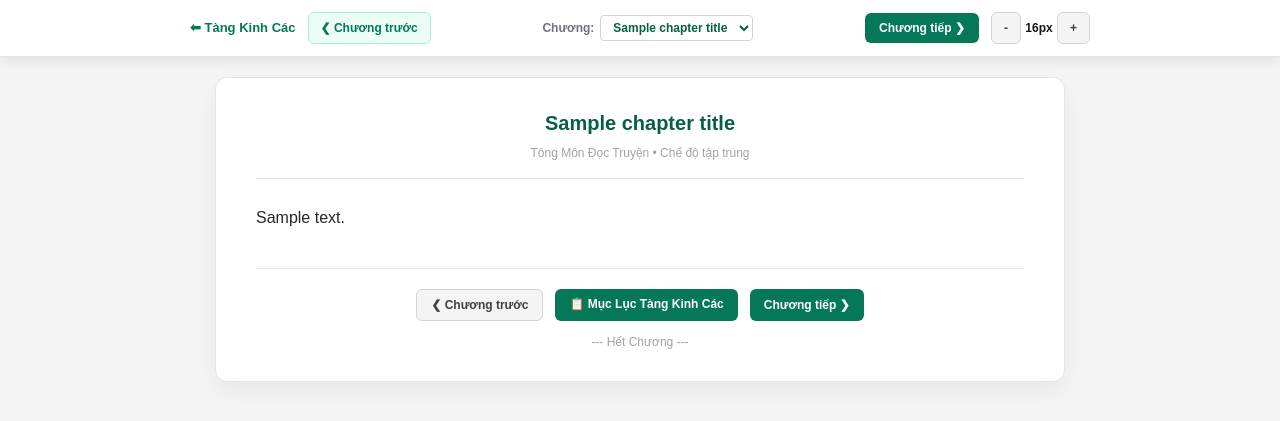
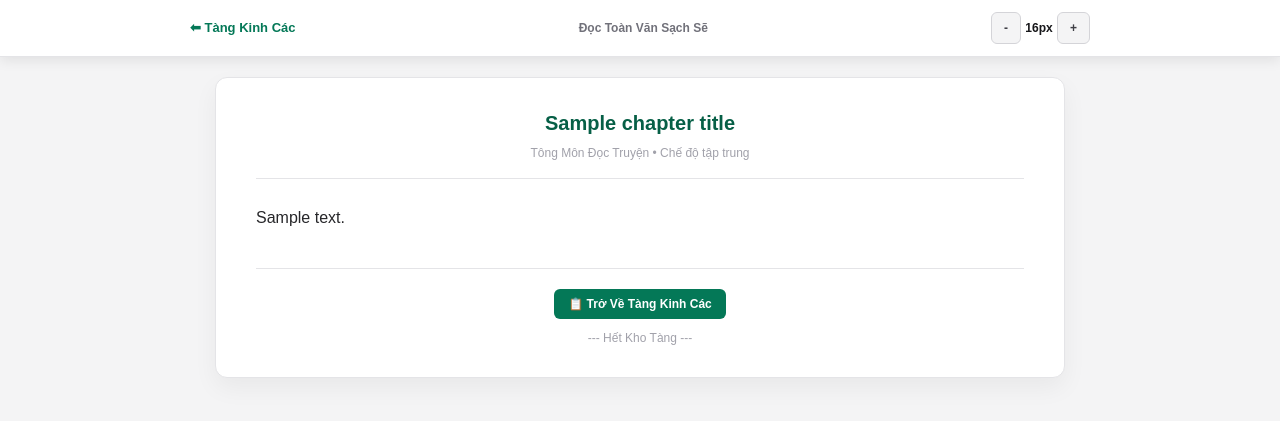
Before and after one commit to Thanh-art123/tts-appp, a Flask app: template templates/doc_truyen.html in a window 1280 px wide. Shown: the top 421 px of the page. Run offline with Flask 3, Linux system fonts and the light colour scheme; the template is opened without the code that fills it: most values are stand-ins (such as "Sample title", 1, 10 or a date in 2020); some libraries are stand-ins or nearby versions.

Commit message:
Update doc_truyen.html

```diff
--- a/templates/doc_truyen.html
+++ b/templates/doc_truyen.html
@@ -15,7 +15,6 @@
             padding: 0;
         }
 
-        /* THANH CÔNG CỤ CỐ ĐỊNH (STICKY) LUÔN HIỆN TRÊN CÙNG */
         .sticky-toolbar {
             position: sticky;
             top: 0;
@@ -86,31 +85,20 @@
 </head>
 <body>
 
-    <!-- THANH CÔNG CỤ CỐ ĐỊNH TRÊN ĐẦU -->
+    <!-- THANH CÔNG CỤ CỐ ĐỊNH -->
     <div class="sticky-toolbar">
         <div style="max-width: 900px; margin: 0 auto; display: flex; flex-wrap: wrap; justify-content: space-between; align-items: center; gap: 10px;">
             <div style="display: flex; align-items: center; gap: 12px;">
                 <a href="/tang-kinh-cac" style="font-weight: bold; color: #047857; text-decoration: none; font-size: 13px;">
                     ⬅ Tàng Kinh Các
                 </a>
-                <button onclick="prevChapter()" class="tool-btn" style="background: #ecfdf5; color: #047857; border-color: #a7f3d0;">
-                    ❮ Chương trước
-                </button>
             </div>
 
-            <!-- Chọn chương nhanh -->
             <div style="display: flex; align-items: center; gap: 6px;">
-                <span style="font-size: 12px; color: #71717a; font-weight: bold;">Chương:</span>
-                <select id="chapter-select" onchange="jumpToChapter(this.value)" class="bg-white border border-zinc-300 rounded px-2 py-1 text-xs font-bold text-emerald-800 outline-none max-w-[220px]">
-                    <option value="0">Đang quét chương...</option>
-                </select>
+                <span style="font-size: 12px; color: #71717a; font-weight: bold;">Đọc Toàn Văn Sạch Sẽ</span>
             </div>
 
             <div style="display: flex; align-items: center; gap: 12px;">
-                <button onclick="nextChapter()" class="action-btn">
-                    Chương tiếp ❯
-                </button>
-
                 <div style="display: flex; align-items: center; gap: 4px;">
                     <button onclick="changeFontSize(-1)" class="tool-btn">-</button>
                     <span id="font-size-num" style="font-size: 12px; font-weight: bold; width: 28px; text-align: center;">16px</span>
@@ -123,30 +111,24 @@
     <center>
         <div class="reader-container-box" id="main-reader-box" style="text-align: left;">
 
-            <!-- TIÊU ĐỀ CHƯƠNG -->
             <div style="text-align: center; border-bottom: 1px solid #e4e4e7; padding-bottom: 16px; margin-bottom: 24px;">
-                <h1 id="chapter-title-display" style="font-size: 20px; font-weight: bold; color: #065f46; margin: 0 0 6px 0;">
+                <h1 style="font-size: 20px; font-weight: bold; color: #065f46; margin: 0 0 6px 0;">
                     {{ chapter_title }}
                 </h1>
                 <p style="font-size: 12px; color: #a1a1aa; margin: 0;">Tông Môn Đọc Truyện • Chế độ tập trung</p>
             </div>
 
-            <!-- DỮ LIỆU GỐC (ẨN) -->
+            <!-- DỮ LIỆU GỐC -->
             <div id="raw-hidden-content" style="display: none;">{{ chapter_content | safe }}</div>
 
-            <!-- NỘI DUNG VĂN BẢN HIỂN THỊ CHUẨN XÁC -->
+            <!-- NỘI DUNG HIỂN THỊ TOÀN VĂN ĐẢM BẢO KHÔNG MẤT CHỮ -->
             <div id="story-content-body" class="story-content-text">
-                Đang nạp và bóc tách dữ liệu chương...
+                Đang tải toàn bộ nội dung...
             </div>
 
-            <!-- CHÂN TRANG ĐIỀU HƯỚNG -->
             <div style="border-top: 1px solid #e4e4e7; margin-top: 35px; padding-top: 20px; text-align: center;">
-                <div style="display: flex; justify-content: center; gap: 12px; margin-bottom: 12px;">
-                    <button onclick="prevChapter()" class="tool-btn" style="padding: 6px 14px;">❮ Chương trước</button>
-                    <a href="/tang-kinh-cac" class="action-btn">📋 Mục Lục Tàng Kinh Các</a>
-                    <button onclick="nextChapter()" class="action-btn">Chương tiếp ❯</button>
-                </div>
-                <p style="font-size: 12px; color: #a1a1aa; margin: 0;">--- Hết Chương ---</p>
+                <a href="/tang-kinh-cac" class="action-btn">📋 Trở Về Tàng Kinh Các</a>
+                <p style="font-size: 12px; color: #a1a1aa; margin-top: 10px;">--- Hết Kho Tàng ---</p>
             </div>
 
         </div>
@@ -154,8 +136,6 @@
 
     <script>
         let currentFontSize = 16;
-        let parsedChapters = [];
-        let currentChapterIdx = 0;
 
         function changeFontSize(delta) {
             currentFontSize += delta;
@@ -166,7 +146,6 @@
             document.getElementById('story-content-body').style.fontSize = currentFontSize + 'px';
         }
 
-        // Thuật toán tách chương chính xác: Từ chữ "Chương X" cho đến trước chương tiếp theo
         window.addEventListener('DOMContentLoaded', () => {
             let rawHTML = document.getElementById('raw-hidden-content').innerHTML;
             let tempDiv = document.createElement('div');
@@ -175,7 +154,7 @@
             tempDiv.querySelectorAll('style, script').forEach(el => el.remove());
             let cleanText = tempDiv.textContent || tempDiv.innerText || "";
 
-            // Xóa đoạn CSS rác ở đầu file nếu có
+            // Xóa CSS rác ở đầu file nếu có
             if (cleanText.includes("{") && cleanText.includes("}")) {
                 let lastBraceIdx = cleanText.lastIndexOf("}");
                 if (lastBraceIdx !== -1 && lastBraceIdx < 1500) {
@@ -183,88 +162,9 @@
                 }
             }
 
-            // Tách các chương dựa trên biểu thức khớp đúng từ khóa "Chương [số]"
-            const chapterRegex = /Chương\s+\d+[:\s]*/gi;
-            let matches = [...cleanText.matchAll(chapterRegex)];
-
-            if (matches.length > 0) {
-                parsedChapters = [];
-                for (let i = 0; i < matches.length; i++) {
-                    let startIdx = matches[i].index;
-                    let endIdx = (i < matches.length - 1) ? matches[i + 1].index : cleanText.length;
-
-                    let fullChunk = cleanText.substring(startIdx, endIdx).trim();
-                    let firstNewline = fullChunk.indexOf('\n');
-
-                    let title = "";
-                    let content = "";
-
-                    if (firstNewline !== -1 && firstNewline < 100) {
-                        title = fullChunk.substring(0, firstNewline).trim();
-                        content = fullChunk.substring(firstNewline).trim();
-                    } else {
-                        // Trường hợp dòng bị dính liền chữ
-                        let splitSpace = fullChunk.split(/(?=Chương\s+\d+)/i);
-                        title = splitSpace[0].substring(0, 50);
-                        content = fullChunk;
-                    }
-
-                    parsedChapters.push({
-                        title: title || `Chương ${i + 1}`,
-                        content: content || fullChunk
-                    });
-                }
-            } else {
-                parsedChapters = [{
-                    title: "{{ chapter_title }}",
-                    content: cleanText
-                }];
-            }
-
-            // Đổ dữ liệu vào menu chọn chương
-            const selectEl = document.getElementById('chapter-select');
-            selectEl.innerHTML = '';
-            parsedChapters.forEach((chap, idx) => {
-                const opt = document.createElement('option');
-                opt.value = idx;
-                opt.innerText = chap.title.length > 40 ? chap.title.substring(0, 40) + '...' : chap.title;
-                selectEl.appendChild(opt);
-            });
-
-            renderChapter(0);
+            // Hiển thị toàn văn chuẩn xác 100%, không bị cắt cụt
+            document.getElementById('story-content-body').innerText = cleanText;
         });
-
-        function renderChapter(index) {
-            if (index < 0 || index >= parsedChapters.length) return;
-            currentChapterIdx = index;
-
-            const chap = parsedChapters[index];
-            document.getElementById('chapter-title-display').innerText = chap.title;
-            document.getElementById('story-content-body').innerText = chap.content;
-            document.getElementById('chapter-select').value = index;
-
-            window.scrollTo({ top: 0, behavior: 'smooth' });
-        }
-
-        function prevChapter() {
-            if (currentChapterIdx > 0) {
-                renderChapter(currentChapterIdx - 1);
-            } else {
-                alert("Đạo hữu đang ở chương đầu tiên!");
-            }
-        }
-
-        function nextChapter() {
-            if (currentChapterIdx < parsedChapters.length - 1) {
-                renderChapter(currentChapterIdx + 1);
-            } else {
-                alert("Đã đến chương cuối cùng!");
-            }
-        }
-
-        function jumpToChapter(idx) {
-            renderChapter(parseInt(idx));
-        }
     </script>
 </body>
 </html>
```
